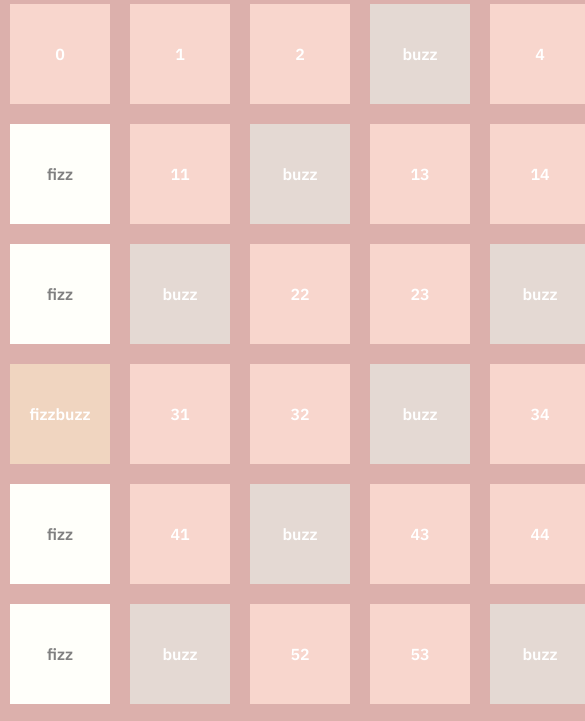
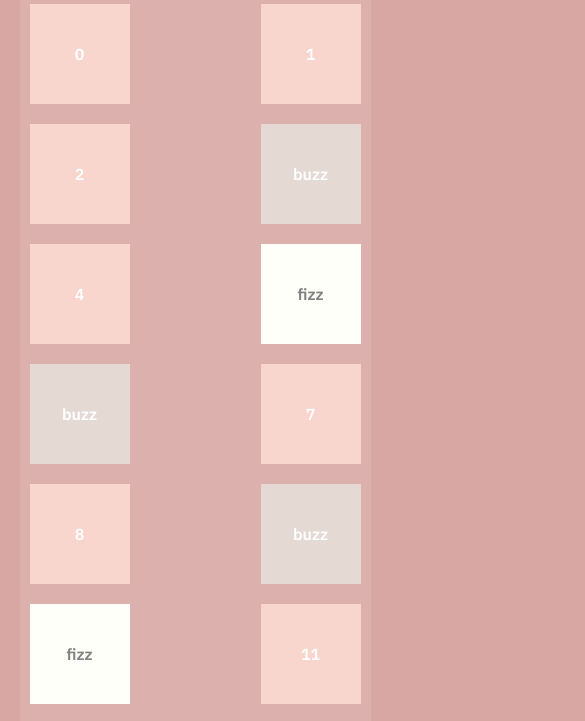
Before and after one commit to lucreziabisciaio/js-fizzbuzzdom, a plain HTML site: page index.html in a window 390 px wide. Shown: the part 78-799 px from the top of the page, 585 px wide, since content can reach past the window. Drawn offline with Linux system fonts and the light colour scheme.

Commit message:
made the container responsive

```diff
--- a/css/style.css
+++ b/css/style.css
@@ -13,7 +13,8 @@ body {
 }
 
 .container {
-    width: 1200px;
+    width: 90%;
+    max-width: 1200px;
     margin: 0 auto;
     background-color: rgba(255, 255, 255, 0.1);
 }
```
